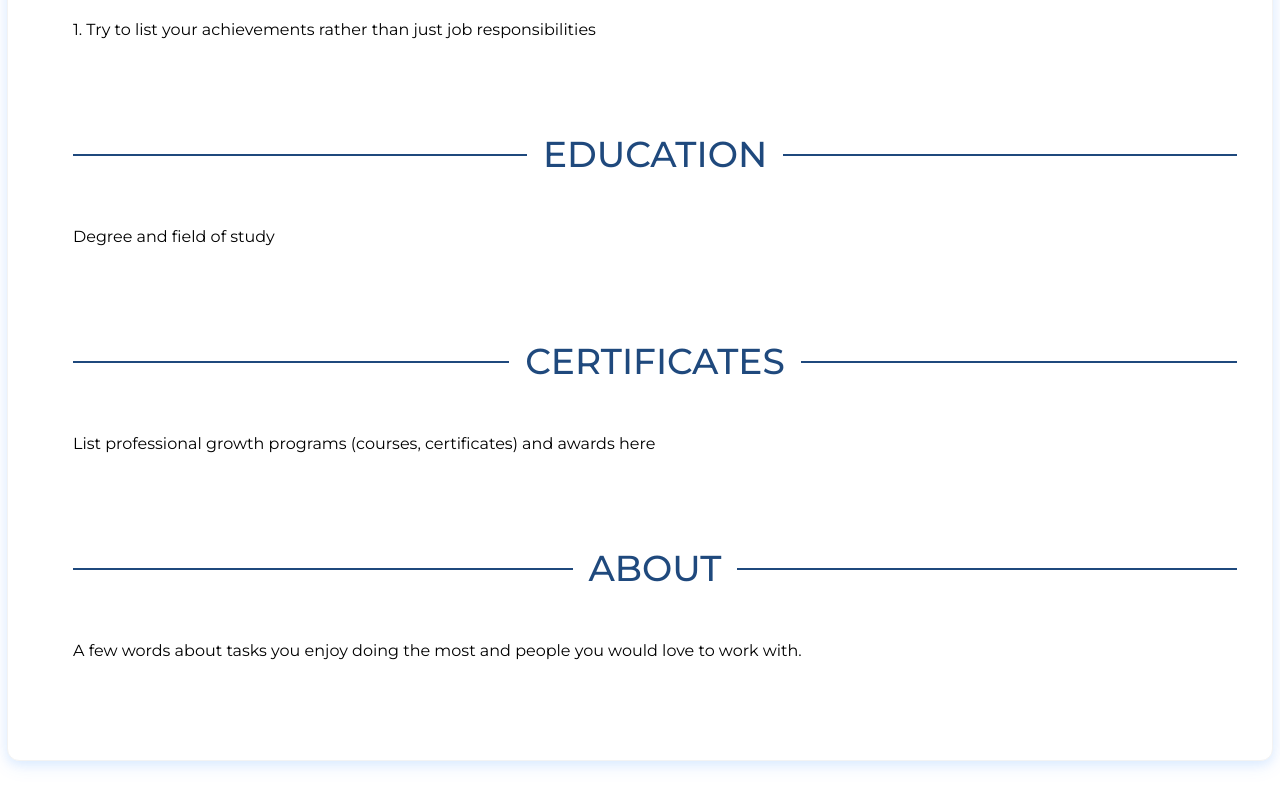
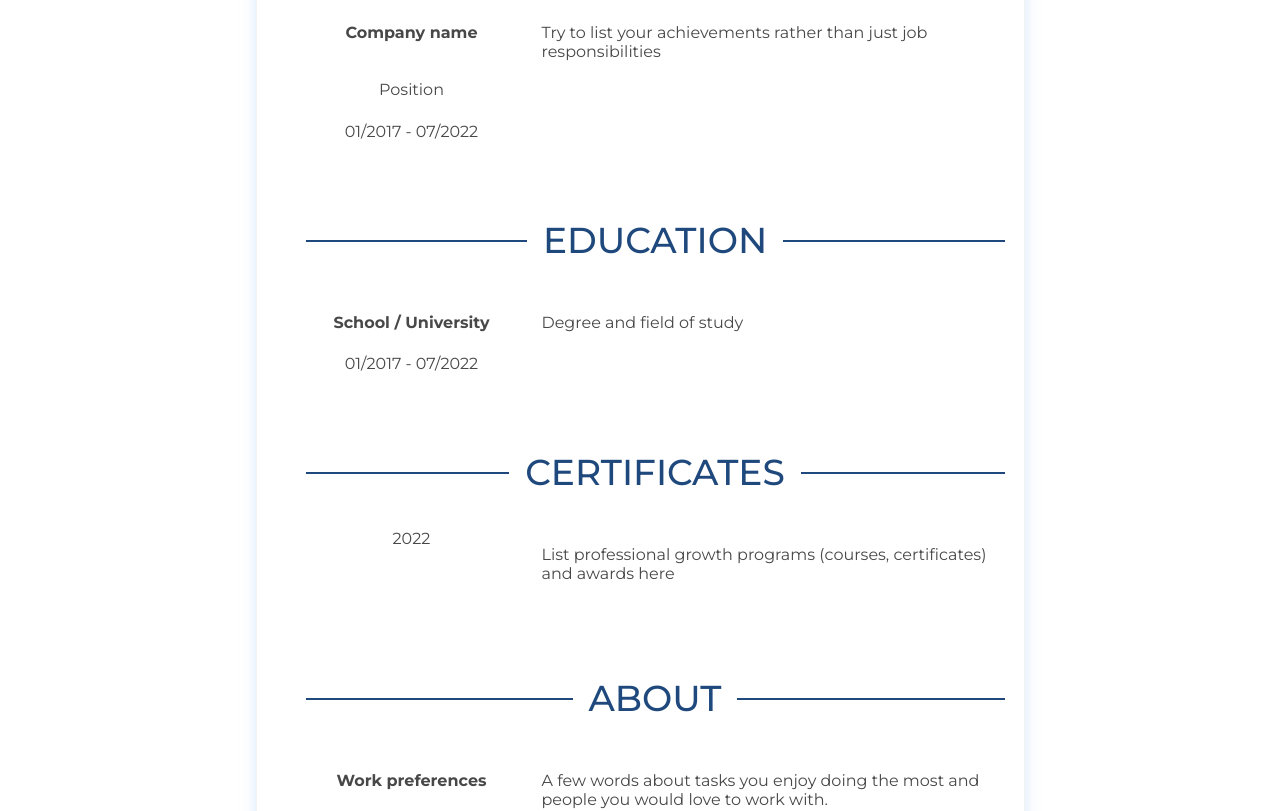
Before and after one commit to NataliaPylypenko/cv4you, a React (Create React App) app: page / in a window 1280 px wide. Shown: the part 1660-2471 px from the top of the page. Built offline with nearby package versions, Linux system fonts and the light colour scheme.

Commit message:
added period

```diff
--- a/src/App.js
+++ b/src/App.js
@@ -7,12 +7,12 @@ import { FontAwesomeIcon } from '@fortawesome/react-fontawesome'
 import { library } from '@fortawesome/fontawesome-svg-core'
 import { fab } from '@fortawesome/free-brands-svg-icons'
 import { faPhone, faLocationDot, faEnvelope, faLink, faPrint } from '@fortawesome/free-solid-svg-icons'
-import { Header, Footer, Avatar, Title, Description, Range } from "./components";
+import { Header, Footer, Avatar, Title, Description, Range, Period } from "./components";
 
 const Wrapper = styled.div`
-  max-width: 1200px;
+  max-width: 735px;
   margin: 0 auto;
-  padding: 3rem 2rem;
+  padding: 2rem 1rem;
   background-color: #fff;
   border: 1px solid #f3f3f3;
   box-shadow: 0px 4px 10px rgba(0, 117, 255, 0.07), 0px 4px 20px rgba(0, 117, 255, 0.1);
@@ -25,7 +25,7 @@ const Container = styled.div`
     margin-right: auto;
     margin-left: auto;
 `
-const Row = styled.section`
+const Row = styled.div`
   display: flex;
   flex-wrap: wrap;
   margin-right: -15px;
@@ -179,16 +179,20 @@ const App = () => {
                                       Work experience
                                   </Title>
 
-                                  {new Array(worksCounter).fill(1).map((_, i) => (
-                                      <Description key={i}>
-                                          {i+1}. Try to list your achievements rather than just job responsibilities
+                                  <div className="d-flex w-100">
+                                      <div className="cv-data">
+                                          <Description className="cv-company">Company name</Description>
+                                          <Description>Position</Description>
+                                          <Period>01/2017 - 07/2022</Period>
+                                      </div>
+                                      <Description className="w-100">
+                                          Try to list your achievements rather than just job responsibilities
                                       </Description>
-                                  ))}
+                                  </div>
                               </div>
                           </Row>
                       </Container>
                   </section>
-
 
                   <section className="cv-section">
                       <Container>
@@ -201,10 +205,15 @@ const App = () => {
                                   >
                                       Education
                                   </Title>
-                                  <Description>
+                                  <div className="d-flex w-100">
+                                      <div className="cv-data">
+                                          <Description className="cv-company">School / University</Description>
+                                          <Period>01/2017 - 07/2022</Period>
+                                      </div>
+                                      <Description className="w-100">
                                           Degree and field of study
                                       </Description>
-
+                                  </div>
                               </div>
                           </Row>
                       </Container>
@@ -221,9 +230,14 @@ const App = () => {
                                   >
                                       Certificates
                                   </Title>
-                                  <Description>
+                                  <div className="d-flex w-100">
+                                      <div className="cv-data">
+                                          <Period>2022</Period>
+                                      </div>
+                                      <Description className="w-100">
                                           List professional growth programs (courses, certificates) and awards here
                                       </Description>
+                                  </div>
                               </div>
                           </Row>
                       </Container>
@@ -240,9 +254,14 @@ const App = () => {
                                   >
                                       About
                                   </Title>
-                                  <Description>
+                                  <div className="d-flex w-100">
+                                      <div className="cv-data">
+                                          <Description className="cv-company">Work preferences</Description>
+                                      </div>
+                                      <Description className="w-100">
                                           A few words about tasks you enjoy doing the most and people you would love to work with.
                                       </Description>
+                                  </div>
                               </div>
                           </Row>
                       </Container>
--- a/src/App.scss
+++ b/src/App.scss
@@ -56,7 +56,6 @@
   }
 }
 
-
 .cv-title-1,
 .cv-title-2,
 .cv-subtitle {
@@ -91,7 +90,7 @@
   flex-direction: row;
   justify-content: center;
   vertical-align: top;
-  color: #000;
+  color: #484848;
   text-align: center;
   margin-bottom: 1.25rem;
 }
@@ -99,6 +98,20 @@
 .cv-title-section {
   padding: 0.2rem 0;
   transition: 0.3s all ease;
+}
+
+.cv-data {
+  display: flex;
+  flex-direction: column;
+  align-items: center;
+  width: 20rem;
+  padding-right: 1.5rem;
+}
+.cv-company {
+  font-weight: 700;
+}
+.cv-period {
+  position: relative;
 }
 
 .isLine {
@@ -125,3 +138,10 @@
   color: #1f497d;
   cursor: pointer;
 }
+
+.d-flex {
+  display: flex;
+}
+.w-100 {
+  width: 100%;
+}
--- /dev/null
+++ b/src/components/content/period/Period.jsx
@@ -0,0 +1,31 @@
+import React from 'react'
+import propTypes from 'prop-types'
+import classNames from 'classnames'
+
+const Period = ({ className, children, ...attr }) => {
+
+    const classes = classNames('cv-description cv-period', className)
+
+    return (
+        <div
+            className={classes}
+            contentEditable
+            suppressContentEditableWarning
+            spellCheck={false}
+            {...attr}
+        >
+            <span>{children}</span>
+        </div>
+    )
+}
+
+Period.propTypes = {
+    className: propTypes.string,
+    children: propTypes.node.isRequired,
+}
+
+Period.defaultProps = {
+    className: '',
+}
+
+export default Period
--- a/src/components/footer/Footer.scss
+++ b/src/components/footer/Footer.scss
@@ -6,7 +6,7 @@
 }
 .cv-link {
   cursor: pointer;
-  font-size: 1.5rem;
+  font-size: 1rem;
   font-weight: 700;
   color: #1f497d;
   &:hover {
--- a/src/components/index.js
+++ b/src/components/index.js
@@ -5,3 +5,4 @@ export {default as Avatar} from "./content/avatar/Avatar";
 export {default as Title} from "./content/title/Title";
 export {default as Description} from "./content/description/Description";
 export {default as Range} from "./content/range/Range";
+export {default as Period} from "./content/period/Period";
--- a/src/index.scss
+++ b/src/index.scss
@@ -6,6 +6,7 @@
     sans-serif;
   -webkit-font-smoothing: antialiased;
   -moz-osx-font-smoothing: grayscale;
+  color: #484848;
 }
 
 @media print {
@@ -17,6 +18,7 @@
     sans-serif;
     -webkit-font-smoothing: antialiased;
     -moz-osx-font-smoothing: grayscale;
+    color: #484848;
   }
   p {
     padding: 0 0.4rem;
```
Lines whose indentation alone changed are shown as unchanged.
